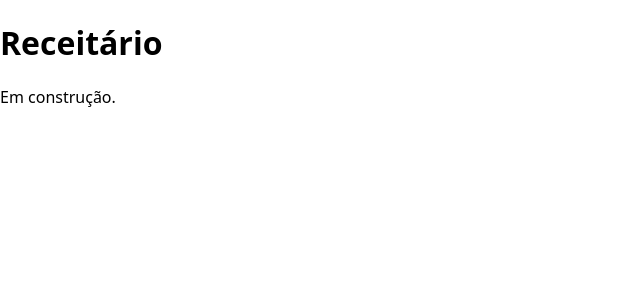
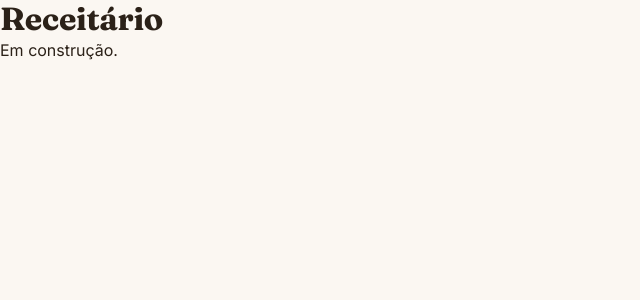
Before and after one commit to BrunoICosta/react-recipe-finder, a React (Vite) app: page / in a window 1280 px wide. Shown: the top 300 px of the page, without its empty margins (0-640 px from the left). Built offline with nearby package versions, Linux system fonts and the light colour scheme.

Commit message:
style: add design tokens, global styles and button utilities

```diff
--- a/index.html
+++ b/index.html
@@ -9,6 +9,12 @@
       content="Encontre receitas por nome, ingrediente, categoria ou cozinha e guarde suas favoritas."
     />
     <meta name="theme-color" content="#e8590c" />
+    <link rel="preconnect" href="https://fonts.googleapis.com" />
+    <link rel="preconnect" href="https://fonts.gstatic.com" crossorigin />
+    <link
+      href="https://fonts.googleapis.com/css2?family=Fraunces:opsz,wght@9..144,600;9..144,700&family=Inter:wght@400;500;600;700&display=swap"
+      rel="stylesheet"
+    />
     <title>Receitário — encontre sua próxima receita</title>
   </head>
   <body>
--- a/src/index.css
+++ /dev/null
@@ -1,7 +0,0 @@
-:root {
-  font-family: system-ui, sans-serif;
-}
-
-body {
-  margin: 0;
-}
--- a/src/main.tsx
+++ b/src/main.tsx
@@ -1,6 +1,7 @@
 import { StrictMode } from 'react'
 import { createRoot } from 'react-dom/client'
-import './index.css'
+import '@/styles/tokens.css'
+import '@/styles/global.css'
 import App from './App'
 
 const container = document.getElementById('root')
--- /dev/null
+++ b/src/styles/global.css
@@ -0,0 +1,195 @@
+*,
+*::before,
+*::after {
+  box-sizing: border-box;
+}
+
+html {
+  -webkit-text-size-adjust: 100%;
+  text-size-adjust: 100%;
+}
+
+body {
+  margin: 0;
+  min-height: 100dvh;
+  background: var(--color-bg);
+  color: var(--color-text);
+  font-family: var(--font-sans);
+  font-size: 1rem;
+  line-height: 1.6;
+  -webkit-font-smoothing: antialiased;
+  transition:
+    background-color var(--transition),
+    color var(--transition);
+}
+
+h1,
+h2,
+h3,
+h4 {
+  margin: 0;
+  font-family: var(--font-display);
+  font-weight: 700;
+  line-height: 1.2;
+  letter-spacing: -0.01em;
+  text-wrap: balance;
+}
+
+p {
+  margin: 0;
+  text-wrap: pretty;
+}
+
+img {
+  display: block;
+  max-width: 100%;
+}
+
+a {
+  color: var(--color-primary);
+  text-underline-offset: 0.2em;
+}
+
+a:hover {
+  color: var(--color-primary-hover);
+}
+
+button,
+input,
+select,
+textarea {
+  font: inherit;
+  color: inherit;
+}
+
+:focus-visible {
+  outline: none;
+  box-shadow: var(--focus-ring);
+  border-radius: var(--radius-sm);
+}
+
+::selection {
+  background: var(--color-primary);
+  color: var(--color-on-primary);
+}
+
+.visually-hidden {
+  position: absolute !important;
+  width: 1px;
+  height: 1px;
+  padding: 0;
+  margin: -1px;
+  overflow: hidden;
+  clip: rect(0 0 0 0);
+  white-space: nowrap;
+  border: 0;
+}
+
+.container {
+  width: 100%;
+  max-width: var(--container);
+  margin-inline: auto;
+  padding-inline: var(--space-4);
+}
+
+@media (min-width: 48rem) {
+  .container {
+    padding-inline: var(--space-6);
+  }
+}
+
+/* Buttons */
+.btn {
+  display: inline-flex;
+  align-items: center;
+  justify-content: center;
+  gap: var(--space-2);
+  min-height: 2.75rem;
+  padding: 0 var(--space-4);
+  border: 1px solid transparent;
+  border-radius: var(--radius-pill);
+  background: var(--color-surface-2);
+  color: var(--color-text);
+  font-weight: 600;
+  font-size: 0.95rem;
+  text-decoration: none;
+  cursor: pointer;
+  transition:
+    background-color var(--transition),
+    border-color var(--transition),
+    color var(--transition),
+    transform var(--transition);
+}
+
+.btn:hover {
+  color: inherit;
+  border-color: var(--color-border);
+}
+
+.btn:active {
+  transform: translateY(1px);
+}
+
+.btn:disabled {
+  opacity: 0.6;
+  cursor: not-allowed;
+}
+
+.btn svg {
+  flex-shrink: 0;
+}
+
+.btn--primary {
+  background: var(--color-primary);
+  color: var(--color-on-primary);
+}
+
+.btn--primary:hover {
+  background: var(--color-primary-hover);
+  color: var(--color-on-primary);
+}
+
+.btn--ghost {
+  background: transparent;
+  border-color: var(--color-border);
+}
+
+.btn--ghost:hover {
+  background: var(--color-surface-2);
+}
+
+.btn--danger {
+  background: var(--color-danger-soft);
+  color: var(--color-danger);
+}
+
+.btn--danger:hover {
+  border-color: var(--color-danger);
+  color: var(--color-danger);
+}
+
+.btn--icon {
+  width: 2.75rem;
+  padding: 0;
+}
+
+.btn--sm {
+  min-height: 2.25rem;
+  padding: 0 var(--space-3);
+  font-size: 0.875rem;
+}
+
+.btn--sm.btn--icon {
+  width: 2.25rem;
+}
+
+@media (prefers-reduced-motion: reduce) {
+  *,
+  *::before,
+  *::after {
+    animation-duration: 0.01ms !important;
+    animation-iteration-count: 1 !important;
+    transition-duration: 0.01ms !important;
+    scroll-behavior: auto !important;
+  }
+}
--- /dev/null
+++ b/src/styles/tokens.css
@@ -0,0 +1,71 @@
+:root {
+  color-scheme: light;
+
+  --font-sans: 'Inter', system-ui, -apple-system, 'Segoe UI', Roboto, sans-serif;
+  --font-display: 'Fraunces', Georgia, 'Times New Roman', serif;
+
+  --color-bg: #fbf7f2;
+  --color-surface: #ffffff;
+  --color-surface-2: #f4ede4;
+  --color-text: #2b2118;
+  --color-text-muted: #6b5e54;
+  --color-border: #e6dacd;
+  --color-primary: #c2410c;
+  --color-primary-hover: #9a3412;
+  --color-on-primary: #ffffff;
+  --color-primary-soft: #ffedd5;
+  --color-danger: #b91c1c;
+  --color-danger-soft: #fee2e2;
+  --color-success: #15803d;
+  --color-skeleton: #ece3d8;
+  --color-skeleton-shine: #f7f1ea;
+  --color-overlay: rgb(43 33 24 / 55%);
+
+  --shadow-sm: 0 1px 2px rgb(43 33 24 / 6%), 0 1px 3px rgb(43 33 24 / 8%);
+  --shadow-md: 0 6px 18px rgb(43 33 24 / 10%);
+  --shadow-lg: 0 18px 40px rgb(43 33 24 / 14%);
+
+  --radius-sm: 8px;
+  --radius-md: 14px;
+  --radius-lg: 22px;
+  --radius-pill: 999px;
+
+  --space-1: 0.25rem;
+  --space-2: 0.5rem;
+  --space-3: 0.75rem;
+  --space-4: 1rem;
+  --space-5: 1.5rem;
+  --space-6: 2rem;
+  --space-7: 3rem;
+  --space-8: 4rem;
+
+  --container: 72rem;
+  --header-height: 4rem;
+  --transition: 160ms ease;
+  --focus-ring: 0 0 0 3px var(--color-bg), 0 0 0 5px var(--color-primary);
+}
+
+:root[data-theme='dark'] {
+  color-scheme: dark;
+
+  --color-bg: #15110e;
+  --color-surface: #201a16;
+  --color-surface-2: #2a231e;
+  --color-text: #f5ede6;
+  --color-text-muted: #b5a89d;
+  --color-border: #3a3029;
+  --color-primary: #fb923c;
+  --color-primary-hover: #fdba74;
+  --color-on-primary: #1c1009;
+  --color-primary-soft: #3a2314;
+  --color-danger: #f87171;
+  --color-danger-soft: #3b1717;
+  --color-success: #4ade80;
+  --color-skeleton: #2a231e;
+  --color-skeleton-shine: #352c26;
+  --color-overlay: rgb(0 0 0 / 65%);
+
+  --shadow-sm: 0 1px 2px rgb(0 0 0 / 40%);
+  --shadow-md: 0 6px 18px rgb(0 0 0 / 45%);
+  --shadow-lg: 0 18px 40px rgb(0 0 0 / 55%);
+}
```
